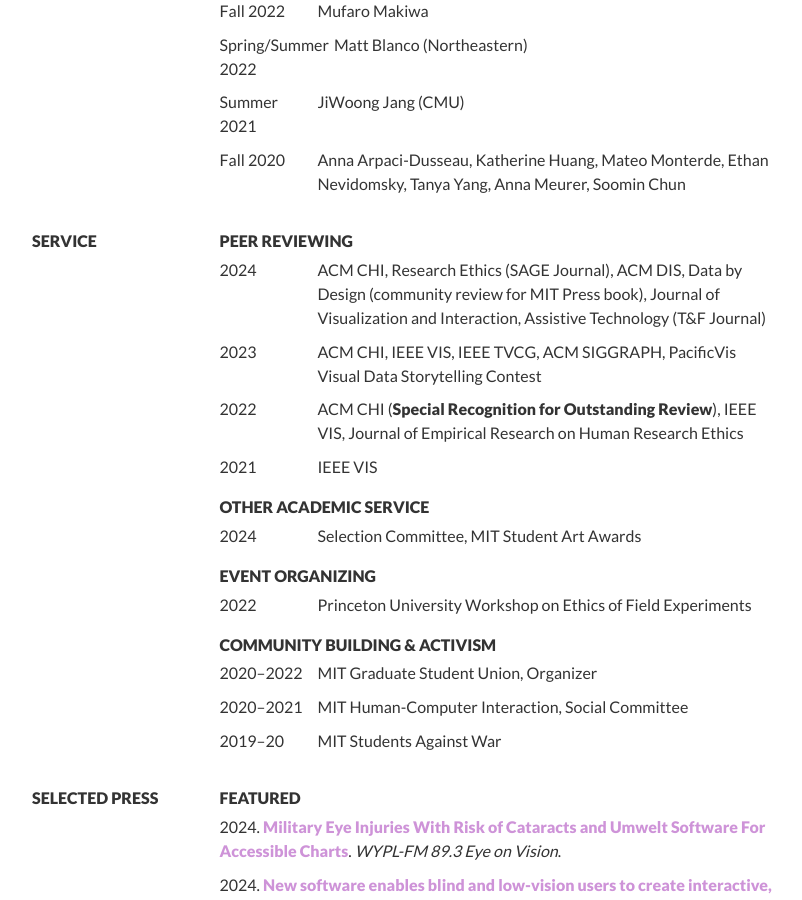
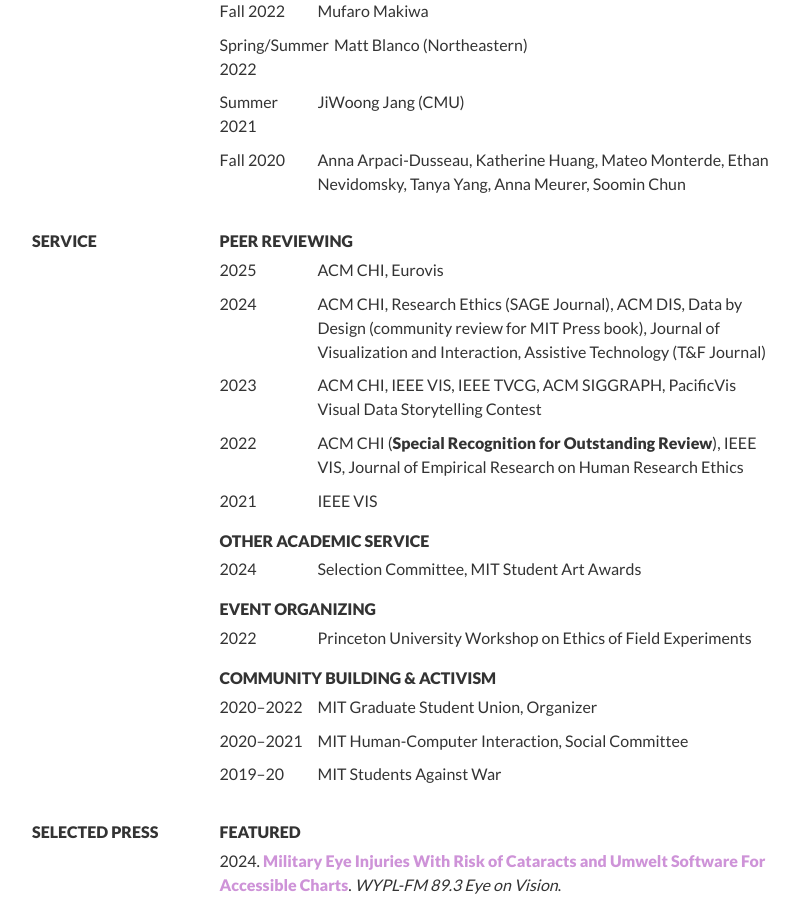
Before and after one commit to jonathanzong/jonathanzong.com, a Jekyll site: the page built from cv.html, in a window 1280 px wide and 900 px high, scrolled down 7146 px. Shown: the whole window, without its empty margins (233-1035 px from the left). Built offline with Jekyll 4.4.1, drawn with Linux system fonts in a browser that asks for light colours; nearby versions of some CDN libraries.

Commit message:
more cv update

```diff
--- a/cv.html
+++ b/cv.html
@@ -525,99 +525,68 @@
   </div>
   <div class="col-print-9">
     <h2>Peer Reviewing</h2>
+    {% for item in site.data.cv.service.peer_reviewing %}
       <div class="entry">
         <div style="display:flex">
           <div class="col-print-2">
-          2024
+            {{ item.year }}
           </div>
           <div class="col-print-10">
-          <div>ACM CHI, Research Ethics (SAGE Journal), ACM DIS, Data by Design (community review for MIT Press book), Journal of Visualization and Interaction, Assistive Technology (T&F Journal)</div>
+            <div>
+              {% for venue in item.venues %}
+                {% if venue.name %}
+                  {{ venue.name }}{% if venue.award %} (<span class="paper-award">{{ venue.award }}</span>){% endif %}{% unless forloop.last %}, {% endunless %}
+                {% else %}
+                  {{ venue }}{% unless forloop.last %}, {% endunless %}
+                {% endif %}
+              {% endfor %}
             </div>
           </div>
         </div>
+      </div>
+    {% endfor %}
+
+    <h2>Other Academic Service</h2>
+    {% for item in site.data.cv.service.academic %}
       <div class="entry">
         <div style="display:flex">
           <div class="col-print-2">
-          2023
+            {{ item.year }}
           </div>
           <div class="col-print-10">
-          <div>ACM CHI, IEEE VIS, IEEE TVCG, ACM SIGGRAPH, PacificVis Visual Data Storytelling Contest</div>
+            <div>{{ item.activities | join: ", " }}</div>
           </div>
         </div>
       </div>
+    {% endfor %}
+
+    <h2>Event Organizing</h2>
+    {% for item in site.data.cv.service.event_organizing %}
       <div class="entry">
         <div style="display:flex">
           <div class="col-print-2">
-          2022
+            {{ item.year }}
           </div>
           <div class="col-print-10">
-          <div>ACM CHI (<span class="paper-award">Special Recognition for Outstanding Review</span>), IEEE VIS, Journal of Empirical Research on Human Research Ethics</div>
+            <div>{{ item.events | join: ", " }}</div>
           </div>
         </div>
       </div>
+    {% endfor %}
+
+    <h2>Community Building & Activism</h2>
+    {% for item in site.data.cv.service.community %}
       <div class="entry">
         <div style="display:flex">
           <div class="col-print-2">
-          2021
+            {{ item.year }}
           </div>
           <div class="col-print-10">
-          <div>IEEE VIS</div>
+            <div>{{ item.organizations | join: ", " }}</div>
           </div>
         </div>
       </div>
-    <h2>Other Academic Service</h2>
-    <div class="entry">
-      <div style="display:flex">
-        <div class="col-print-2">
-          2024
-        </div>
-        <div class="col-print-10">
-          <div>Selection Committee, MIT Student Art Awards</div>
-        </div>
-      </div>
-    </div>
-    <h2>Event Organizing</h2>
-    <div class="entry">
-      <div style="display:flex">
-        <div class="col-print-2">
-          2022
-        </div>
-        <div class="col-print-10">
-          <div>Princeton University Workshop on Ethics of Field Experiments</div>
-        </div>
-      </div>
-    </div>
-    <h2>Community Building & Activism</h2>
-    <div class="entry">
-      <div style="display:flex">
-        <div class="col-print-2">
-          2020–2022
-        </div>
-        <div class="col-print-10">
-          <div>MIT Graduate Student Union, Organizer</div>
-        </div>
-      </div>
-    </div>
-    <div class="entry">
-      <div style="display:flex">
-        <div class="col-print-2">
-          2020–2021
-        </div>
-        <div class="col-print-10">
-          <div>MIT Human-Computer Interaction, Social Committee</div>
-        </div>
-      </div>
-    </div>
-    <div class="entry">
-      <div style="display:flex">
-        <div class="col-print-2">
-          2019–20
-        </div>
-        <div class="col-print-10">
-          <div>MIT Students Against War</div>
-        </div>
-      </div>
-    </div>
+    {% endfor %}
   </div>
 </section>
 
```
Also changed, not shown: _data/cv/service.json (added, +70 -0 lines). Lines whose indentation alone changed are shown as unchanged.
